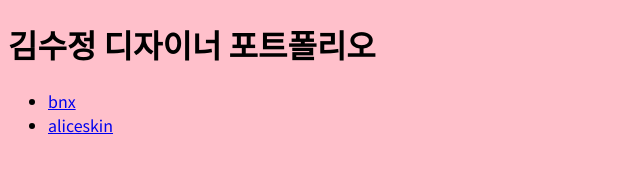
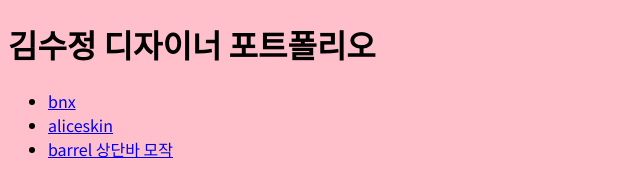
Before and after one commit to sujeong22/pf, a plain HTML site: page index.html in a window 1280 px wide. Shown: the whole page, without its empty margins (0-640 px from the left). Drawn offline with Linux system fonts and the light colour scheme.

Commit message:
pf index.html수정

```diff
--- a/index.html
+++ b/index.html
@@ -22,6 +22,7 @@
     <ul>
         <li><a href="#">bnx</a></li>
         <li><a href="#">aliceskin</a></li>
+        <li><a href="barrel/">barrel 상단바 모작</a></li>
     </ul>
 </body>
 </html>
```
